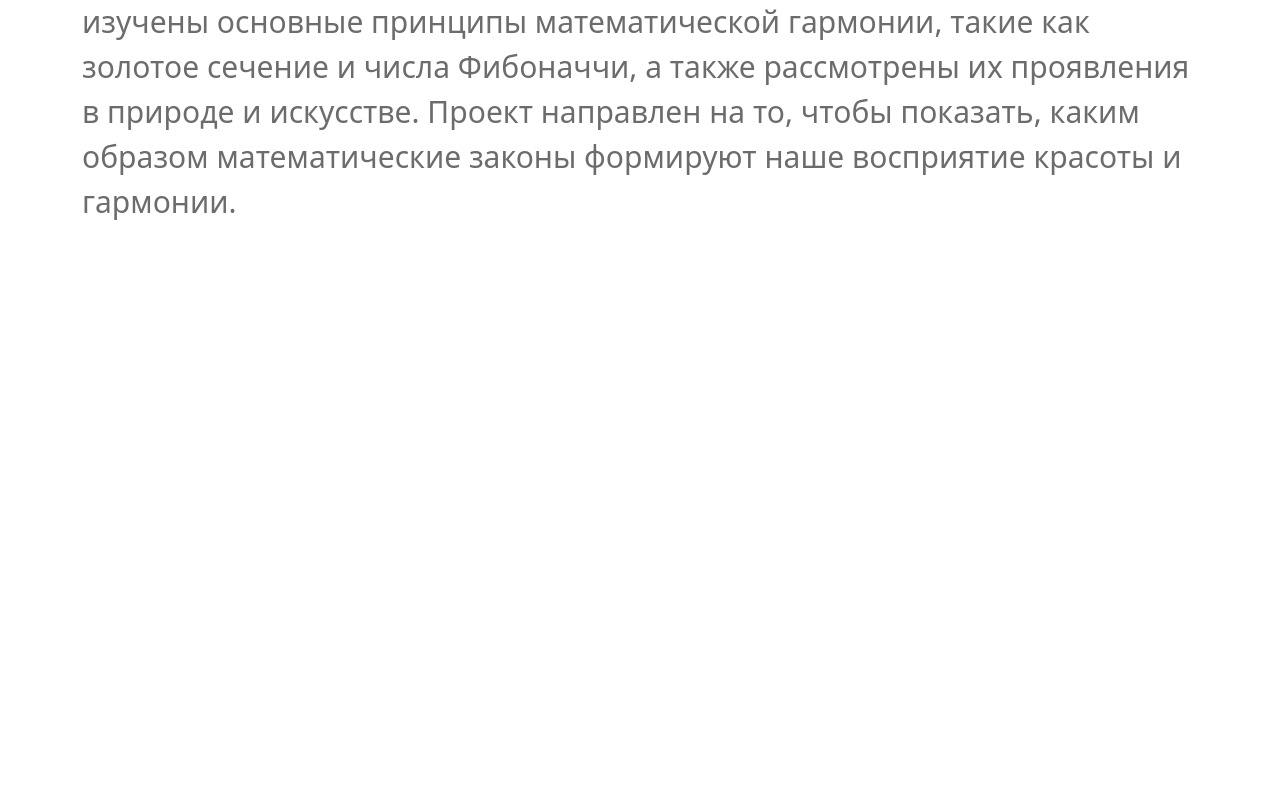
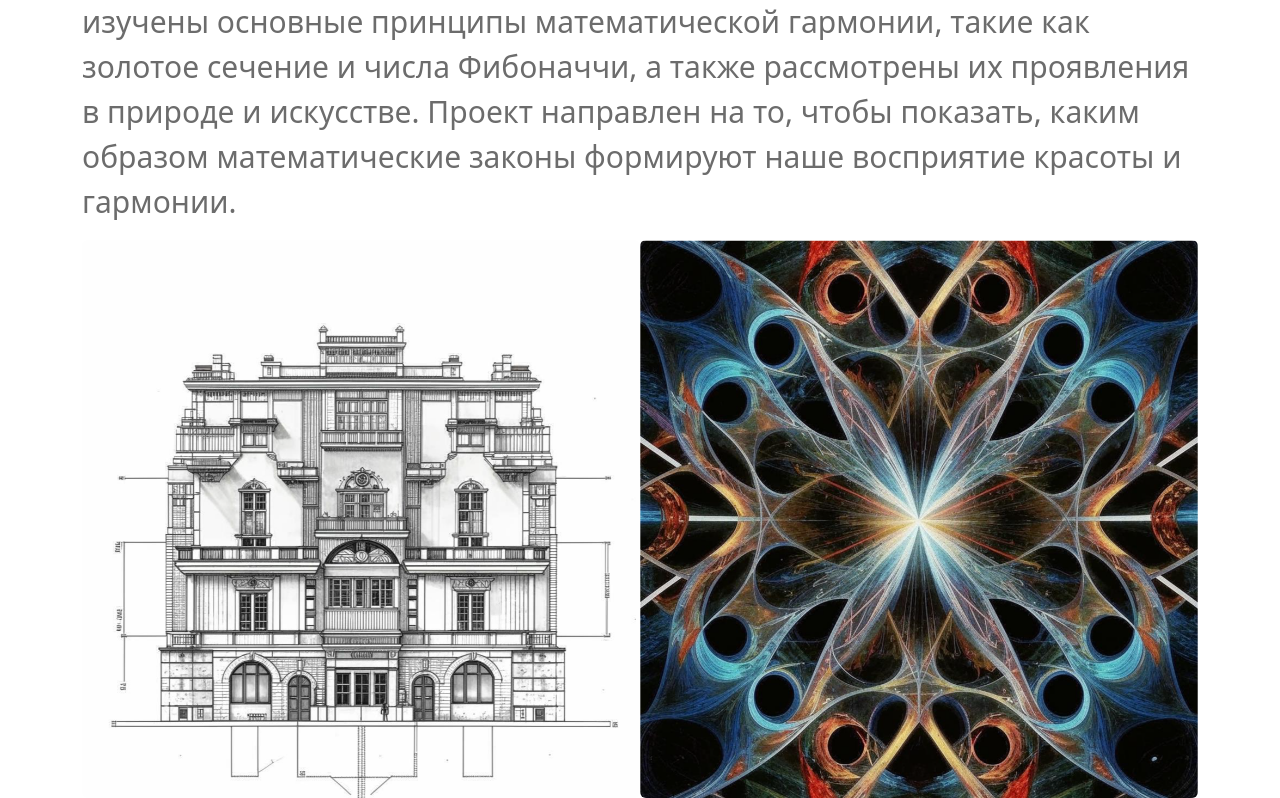
Before and after one commit to Litlery-of/Math-and-garmony, a Django app: page / in a window 1280 px wide. Shown: the part 1014-1812 px from the top of the page. Before the commit the page ends 1234 px from the top, so only its background shows below. Run offline with Django 5.2, Linux system fonts and the light colour scheme.

Commit message:
add new pictures

```diff
--- a/templates/my_site/index.html
+++ b/templates/my_site/index.html
@@ -4,11 +4,34 @@
 {% block main %}
   <div class="paragraph">
     <p>
-      Математика всегда играла важную роль в понимании мира, окружающего человека. Она помогает структурировать реальность, находить в ней закономерности и описывать явления, которые на первый взгляд кажутся хаотичными. Одним из наиболее интересных и удивительных аспектов математики является ее связь с понятием гармонии, которое отражается в природе, искусстве, архитектуре и даже музыке. Гармония — это универсальное стремление к порядку, симметрии, пропорциям и балансу, что с давних времен привлекает внимание математиков, философов и деятелей искусства.
-Эта связь между математикой и гармонией проявляется в различных формах. Например, концепция золотого сечения, известная также как божественная пропорция, широко используется в архитектуре и живописи для создания эстетически приятных композиций. Пропорции, основанные на золотом сечении, воспринимаются людьми как наиболее гармоничные и естественные. В природе же эти математические закономерности находят отражение в таких структурах, как спирали раковин или расположение листьев на растениях.
-Числа Фибоначчи, еще один математический феномен, связанный с гармонией, встречаются как в природе, так и в искусстве. Эти числа можно увидеть в структуре цветов, спиралях галактик, а также в творениях людей, которые стремятся создать что-то, что воспринимается как сбалансированное и гармоничное.
-В ходе исследования будут изучены основные принципы математической гармонии, такие как золотое сечение и числа Фибоначчи, а также рассмотрены их проявления в природе и искусстве. Проект направлен на то, чтобы показать, каким образом математические законы формируют наше восприятие красоты и гармонии.
+      Математика всегда играла важную роль в понимании мира, окружающего человека.
+      Она помогает структурировать реальность, находить в ней закономерности и описывать явления,
+      которые на первый взгляд кажутся хаотичными. Одним из наиболее интересных и
+      удивительных аспектов математики является ее связь с понятием гармонии,
+      которое отражается в природе, искусстве, архитектуре и даже музыке.
+      Гармония — это универсальное стремление к порядку, симметрии,
+      пропорциям и балансу, что с давних времен привлекает внимание
+      математиков, философов и деятелей искусства.
+      Эта связь между математикой и гармонией проявляется в различных формах.
+      Например, концепция золотого сечения, известная также как божественная пропорция,
+      широко используется в архитектуре и живописи для создания эстетически приятных композиций.
+      Пропорции, основанные на золотом сечении, воспринимаются людьми как наиболее гармоничные и
+      естественные. В природе же эти математические закономерности находят отражение в таких структурах,
+      как спирали раковин или расположение листьев на растениях.
+      Числа Фибоначчи, еще один математический феномен, связанный с гармонией,
+      встречаются как в природе, так и в искусстве. Эти числа можно увидеть в
+      структуре цветов, спиралях галактик, а также в творениях людей, которые
+      стремятся создать что-то, что воспринимается как сбалансированное и
+      гармоничное.
+      В ходе исследования будут изучены основные принципы математической гармонии,
+      такие как золотое сечение и числа Фибоначчи, а также рассмотрены их проявления
+      в природе и искусстве. Проект направлен на то, чтобы показать, каким образом
+      математические законы формируют наше восприятие красоты и гармонии.
 
     </p>
+    <img src="../static/images/main1.png" class="rounded float-end"
+    alt="My Image"  style="width: 50%; max-width: 600px; height: auto;">
+    <img src="../static/images/main2.png" class="rounded float-start"
+    alt="My Image"  style="width: 50%; max-width: 600px; height: auto;">
   </div>
 {% endblock %}
```
Also changed, not shown: templates/my_site/Fibbonacci_numbers.html (+13 -0 lines), templates/my_site/Golden_Ratio.html (+8 -0 lines), static/images/Fibbonachi1.jpg (added), static/images/Fibbonachi2.png (added), static/images/main1.png (renamed from static/images/fractal3.png), static/images/main2.png (added).
